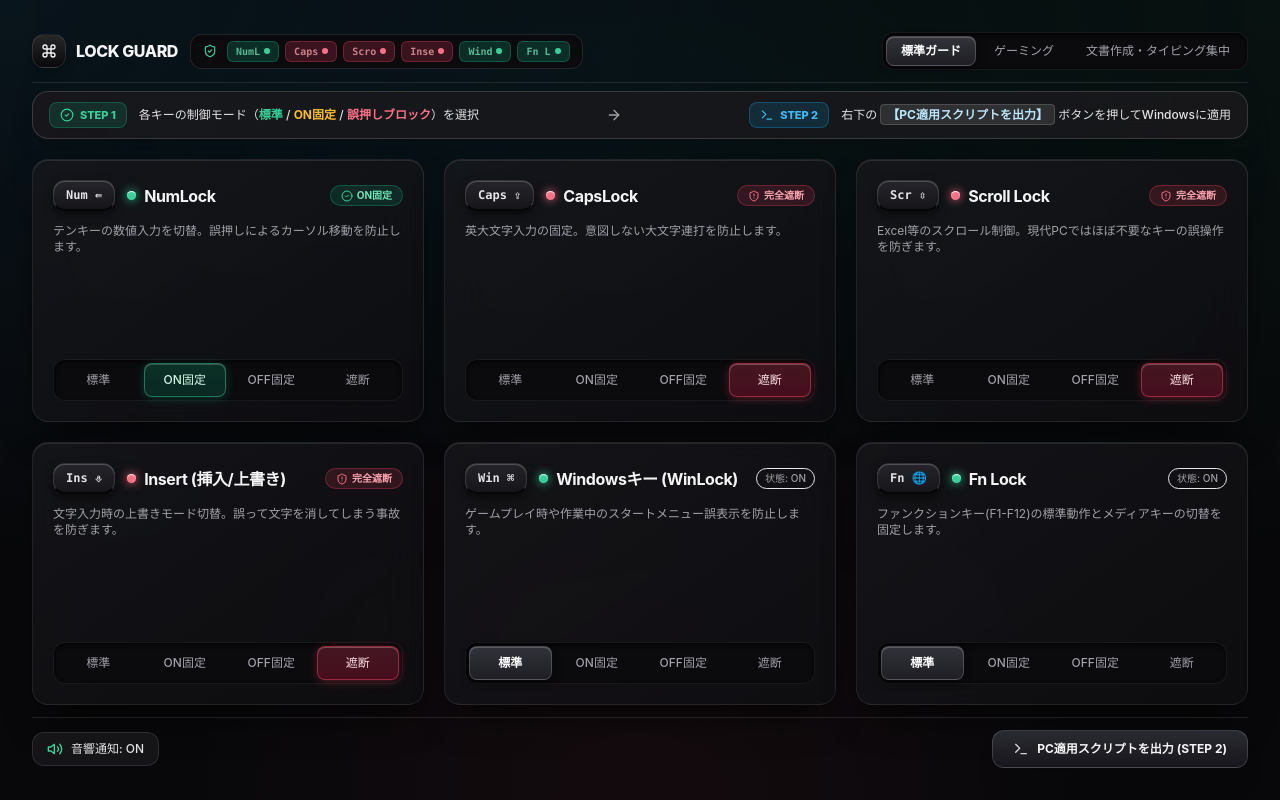
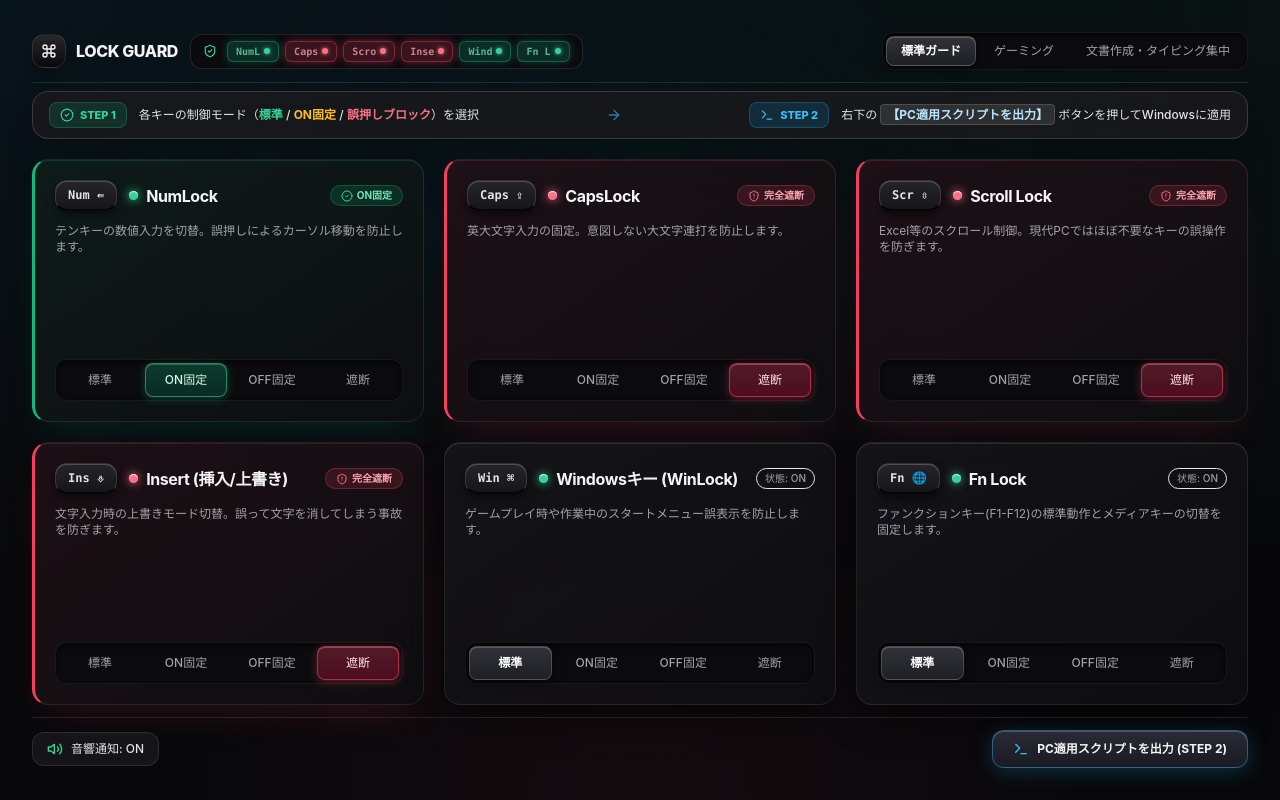
Before and after one commit to mikami-yuji/lock-guard, a Next.js app: page / in a window 1280 px wide. Built offline with nearby package versions, Linux system fonts and the light colour scheme.

Commit message:
style: ブラッシュアップされたダッシュボードUI（動的ネオンアクセント、ステップアニメーション、CTA強調）を適用

```diff
--- a/src/app/globals.css
+++ b/src/app/globals.css
@@ -63,6 +63,55 @@ body {
   transform: translateY(-2px);
 }
 
+/* 制御モードに応じたカードのダイナミックネオンアクセント */
+.ultra-card-blocked {
+  border-left: 3px solid #f43f5e;
+  background: linear-gradient(145deg, rgba(35, 18, 24, 0.8) 0%, rgba(14, 14, 17, 0.9) 100%);
+  box-shadow:
+    0 20px 40px -15px rgba(244, 63, 94, 0.15),
+    inset 0 1px 0 rgba(244, 63, 94, 0.2);
+}
+
+.ultra-card-blocked:hover {
+  border-color: rgba(244, 63, 94, 0.4);
+  border-left-color: #fb7185;
+  box-shadow:
+    0 25px 50px -12px rgba(244, 63, 94, 0.25),
+    inset 0 1px 0 rgba(255, 255, 255, 0.2);
+}
+
+.ultra-card-force-on {
+  border-left: 3px solid #10b981;
+  background: linear-gradient(145deg, rgba(16, 32, 26, 0.8) 0%, rgba(14, 14, 17, 0.9) 100%);
+  box-shadow:
+    0 20px 40px -15px rgba(16, 185, 129, 0.15),
+    inset 0 1px 0 rgba(16, 185, 129, 0.2);
+}
+
+.ultra-card-force-on:hover {
+  border-color: rgba(16, 185, 129, 0.4);
+  border-left-color: #34d399;
+  box-shadow:
+    0 25px 50px -12px rgba(16, 185, 129, 0.25),
+    inset 0 1px 0 rgba(255, 255, 255, 0.2);
+}
+
+.ultra-card-force-off {
+  border-left: 3px solid #f59e0b;
+  background: linear-gradient(145deg, rgba(32, 26, 16, 0.8) 0%, rgba(14, 14, 17, 0.9) 100%);
+  box-shadow:
+    0 20px 40px -15px rgba(245, 158, 11, 0.15),
+    inset 0 1px 0 rgba(245, 158, 11, 0.2);
+}
+
+.ultra-card-force-off:hover {
+  border-color: rgba(245, 158, 11, 0.4);
+  border-left-color: #fbbf24;
+  box-shadow:
+    0 25px 50px -12px rgba(245, 158, 11, 0.25),
+    inset 0 1px 0 rgba(255, 255, 255, 0.2);
+}
+
 /* macOS Control Center セグメントスライダー */
 .mac-segmented-track {
   background: #0b0b0e;
@@ -82,21 +131,49 @@ body {
 }
 
 .mac-segmented-item-blocked {
-  background: linear-gradient(180deg, rgba(244, 63, 94, 0.25) 0%, rgba(159, 18, 57, 0.4) 100%);
-  border: 1px solid rgba(244, 63, 94, 0.5);
+  background: linear-gradient(180deg, rgba(244, 63, 94, 0.3) 0%, rgba(159, 18, 57, 0.45) 100%);
+  border: 1px solid rgba(244, 63, 94, 0.6);
   box-shadow:
-    0 2px 10px rgba(244, 63, 94, 0.3),
+    0 2px 10px rgba(244, 63, 94, 0.35),
     inset 0 1px 0 rgba(255, 255, 255, 0.25);
   color: #ffe4e6;
 }
 
 .mac-segmented-item-force-on {
-  background: linear-gradient(180deg, rgba(16, 185, 129, 0.22) 0%, rgba(6, 95, 70, 0.35) 100%);
-  border: 1px solid rgba(52, 211, 153, 0.45);
+  background: linear-gradient(180deg, rgba(16, 185, 129, 0.28) 0%, rgba(6, 95, 70, 0.4) 100%);
+  border: 1px solid rgba(52, 211, 153, 0.55);
   box-shadow:
-    0 2px 10px rgba(16, 185, 129, 0.25),
+    0 2px 10px rgba(16, 185, 129, 0.3),
     inset 0 1px 0 rgba(255, 255, 255, 0.2);
   color: #d1fae5;
+}
+
+.mac-segmented-item-force-off {
+  background: linear-gradient(180deg, rgba(245, 158, 11, 0.28) 0%, rgba(146, 64, 14, 0.4) 100%);
+  border: 1px solid rgba(251, 191, 36, 0.55);
+  box-shadow:
+    0 2px 10px rgba(245, 158, 11, 0.3),
+    inset 0 1px 0 rgba(255, 255, 255, 0.2);
+  color: #fef3c7;
+}
+
+/* プライマリCTA（PC適用スクリプトを出力）発光スタイル */
+.cta-script-btn {
+  background: linear-gradient(180deg, #2a2a36 0%, #1a1a22 100%);
+  border: 1px solid rgba(56, 189, 248, 0.4);
+  box-shadow:
+    0 4px 20px rgba(14, 165, 233, 0.25),
+    inset 0 1px 0 rgba(255, 255, 255, 0.2);
+  transition: all 0.2s cubic-bezier(0.16, 1, 0.3, 1);
+}
+
+.cta-script-btn:hover {
+  background: linear-gradient(180deg, #323242 0%, #20202c 100%);
+  border-color: rgba(56, 189, 248, 0.7);
+  box-shadow:
+    0 6px 24px rgba(14, 165, 233, 0.4),
+    inset 0 1px 0 rgba(255, 255, 255, 0.3);
+  transform: translateY(-1px);
 }
 
 /* LEDリング発光効果 */
@@ -128,6 +205,15 @@ body {
   50% { opacity: 1; transform: scale(1.05); }
 }
 
+@keyframes pulseArrow {
+  0%, 100% { transform: translateX(0); opacity: 0.6; }
+  50% { transform: translateX(4px); opacity: 1; }
+}
+
 .animate-pulse-glow {
   animation: pulseGlow 2s infinite ease-in-out;
 }
+
+.animate-pulse-arrow {
+  animation: pulseArrow 1.5s infinite ease-in-out;
+}
--- a/src/app/page.tsx
+++ b/src/app/page.tsx
@@ -142,7 +142,7 @@ export default function SingleViewportDashboard(): React.ReactElement {
 
         {/* 矢印 */}
         <div className="hidden sm:flex items-center text-zinc-500 shrink-0 px-1">
-          <ArrowRight className="w-4 h-4 text-zinc-400" />
+          <ArrowRight className="w-4 h-4 text-sky-400 animate-pulse-arrow" />
         </div>
 
         {/* STEP 2 */}
@@ -185,13 +185,13 @@ export default function SingleViewportDashboard(): React.ReactElement {
           </button>
         </div>
 
-        {/* MacBook Space Black スタイルのメタルボタン */}
+        {/* MacBook Space Black スタイルのメタルCTAボタン */}
         <div className="flex items-center gap-3">
           <button
             onClick={(): void => setIsScriptModalOpen(true)}
-            className="px-5 py-2.5 rounded-xl bg-gradient-to-b from-[#2a2a32] via-[#202026] to-[#16161c] hover:from-[#32323c] hover:to-[#1e1e24] text-zinc-100 border border-white/15 font-bold shadow-xl flex items-center gap-2 transition-all active:scale-95"
+            className="cta-script-btn px-5 py-2.5 rounded-xl text-zinc-100 font-bold shadow-xl flex items-center gap-2 transition-all active:scale-95"
           >
-            <Terminal className="w-4 h-4 text-zinc-300" />
+            <Terminal className="w-4 h-4 text-sky-400" />
             <span>PC適用スクリプトを出力 (STEP 2)</span>
           </button>
         </div>
--- a/src/components/KeyboardStatusHeader.tsx
+++ b/src/components/KeyboardStatusHeader.tsx
@@ -38,9 +38,9 @@ export const KeyboardStatusHeader: React.FC<KeyboardStatusHeaderProps> = ({
         {keys.map((k) => {
           let badgeClass = 'bg-zinc-850 text-zinc-500 border-zinc-800';
           if (k.mode === 'blocked') {
-            badgeClass = 'bg-rose-500/20 text-rose-300 border-rose-500/30 animate-pulse';
+            badgeClass = 'bg-rose-500/20 text-rose-300 border-rose-500/40 shadow-[0_0_8px_rgba(244,63,94,0.4)] animate-pulse';
           } else if (k.isCurrentlyActive) {
-            badgeClass = 'bg-emerald-500/20 text-emerald-300 border-emerald-500/30';
+            badgeClass = 'bg-emerald-500/20 text-emerald-300 border-emerald-500/40 shadow-[0_0_8px_rgba(16,185,129,0.3)]';
           }
 
           return (
@@ -52,9 +52,9 @@ export const KeyboardStatusHeader: React.FC<KeyboardStatusHeaderProps> = ({
               <span
                 className={`w-1.5 h-1.5 rounded-full ${
                   k.mode === 'blocked'
-                    ? 'bg-rose-400'
+                    ? 'bg-rose-400 shadow-[0_0_4px_#fb7185]'
                     : k.isCurrentlyActive
-                    ? 'bg-emerald-400'
+                    ? 'bg-emerald-400 shadow-[0_0_4px_#34d399]'
                     : 'bg-zinc-600'
                 }`}
               />
--- a/src/components/LockCard.tsx
+++ b/src/components/LockCard.tsx
@@ -77,8 +77,16 @@ export const LockCard: React.FC<LockCardProps> = ({
     }
   };
 
+  // モード別カードアクセントクラス
+  const getCardModeClass = (): string => {
+    if (config.mode === 'blocked') return 'ultra-card-blocked';
+    if (config.mode === 'force_on') return 'ultra-card-force-on';
+    if (config.mode === 'force_off') return 'ultra-card-force-off';
+    return '';
+  };
+
   return (
-    <div className="ultra-card rounded-2xl p-4 sm:p-5 flex flex-col justify-between h-full relative overflow-hidden group">
+    <div className={`ultra-card ${getCardModeClass()} rounded-2xl p-4 sm:p-5 flex flex-col justify-between h-full relative overflow-hidden group`}>
       {/* 繊細なメタルリフレクションハイライト */}
       <div className="absolute -inset-px bg-gradient-to-r from-white/0 via-white/10 to-white/0 rounded-2xl opacity-0 group-hover:opacity-100 transition-opacity pointer-events-none" />
 
@@ -123,6 +131,7 @@ export const LockCard: React.FC<LockCardProps> = ({
           if (isSelected) {
             if (mode === 'blocked') activeStyleClass = 'mac-segmented-item-blocked font-bold';
             else if (mode === 'force_on') activeStyleClass = 'mac-segmented-item-force-on font-bold';
+            else if (mode === 'force_off') activeStyleClass = 'mac-segmented-item-force-off font-bold';
           }
 
           return (
```
Also changed, not shown: 2 other files (tests, documents, lock files or other folders).
